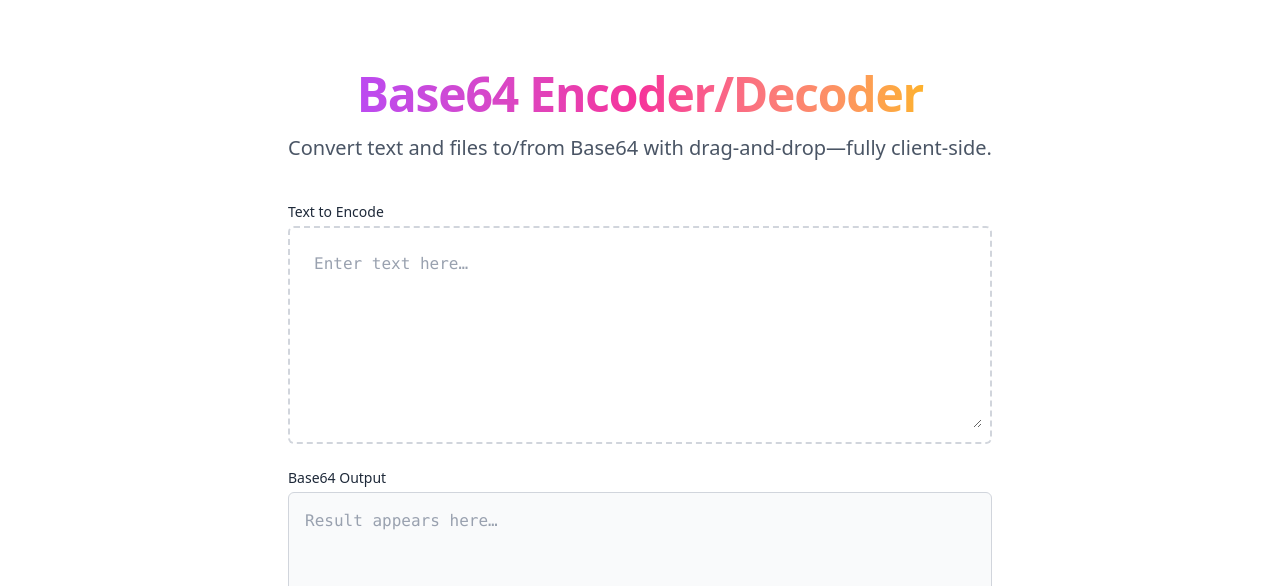
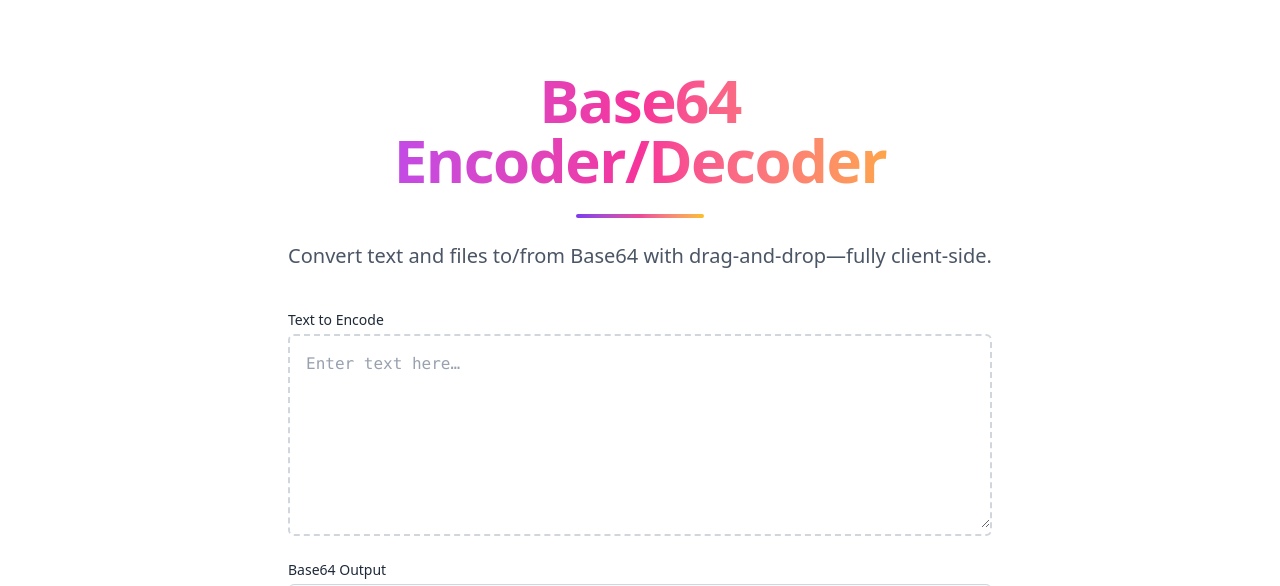
Before and after one commit to tahir-ozcan/gearizen, a Next.js app: page /tools/base64-encoder-decoder in a window 1280 px wide. Shown: the part 207-793 px from the top of the page. Built offline with nearby package versions, Linux system fonts and the light colour scheme; no server answers.

Commit message:
Initial commit

```diff
--- a/app/tools/base64-encoder-decoder/base64-encoder-decoder-client.tsx
+++ b/app/tools/base64-encoder-decoder/base64-encoder-decoder-client.tsx
@@ -99,7 +99,7 @@ export default function Base64EncoderDecoderClient({
 
   const dropZoneClasses =
     dropZoneClassName ??
-    `w-full p-2 border-2 border-dashed rounded-md transition ${
+    `w-full border-2 border-dashed rounded-md transition ${
       isDragging
         ? "border-blue-500 bg-blue-50"
         : "border-gray-300 bg-white"
@@ -257,13 +257,14 @@ export default function Base64EncoderDecoderClient({
     >
       <div className="max-w-3xl mx-auto py-12 px-4 sm:px-6 lg:px-8">
         {/* Heading */}
-        <header className="text-center space-y-4 mb-10">
+        <header className="text-center space-y-6 mb-10">
           <h1
             id="base64-heading"
-            className={`bg-clip-text text-transparent bg-gradient-to-r ${gradientClasses} text-3xl sm:text-4xl lg:text-5xl font-extrabold tracking-tight`}
+            className={`bg-clip-text text-transparent bg-gradient-to-r ${gradientClasses} text-4xl sm:text-5xl md:text-6xl font-extrabold tracking-tight`}
           >
             {heading}
           </h1>
+          <div className="mx-auto h-1 w-32 rounded-full bg-gradient-to-r from-[#7c3aed] via-[#ec4899] to-[#fbbf24]" />
           <p className="text-lg sm:text-xl text-gray-600">
             {description}
           </p>
```
